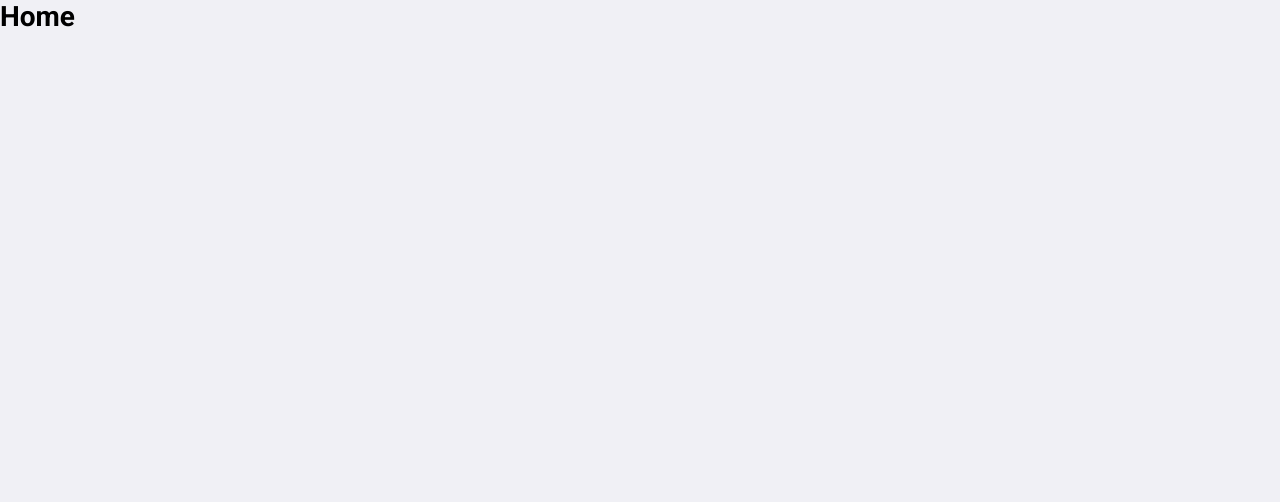
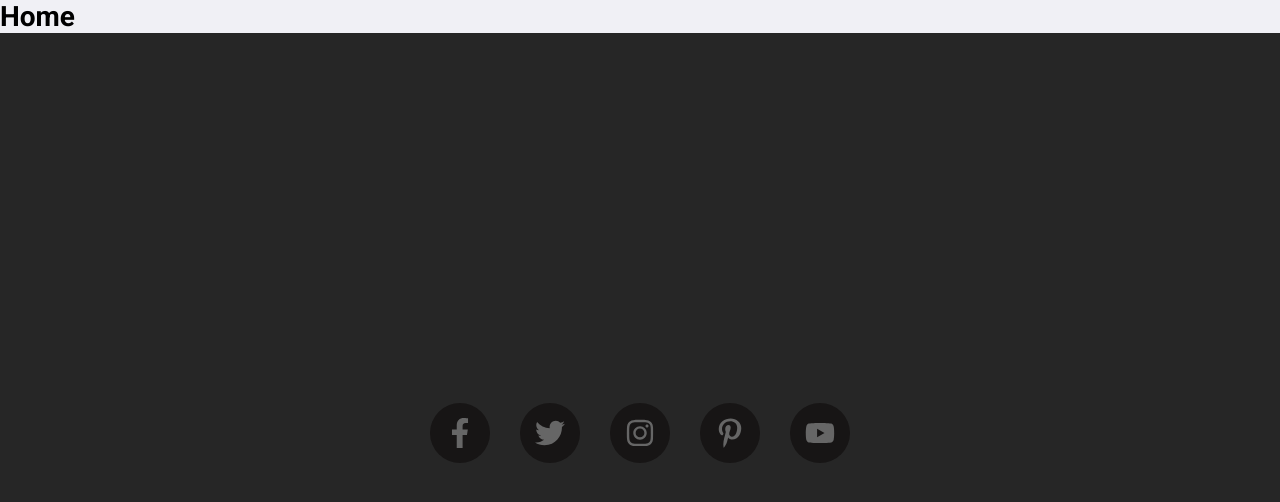
Before and after one commit to felipe-bessa/vegana-a-bessa, a React (Create React App) app in the folder frontend/: page / in a window 1280 px wide. Shown: the top 502 px of the page. Built offline with nearby package versions, Linux system fonts and the light colour scheme.

Commit message:
Inserindo rodapé nas páginas do site

```diff
--- a/frontend/src/pages/About/index.js
+++ b/frontend/src/pages/About/index.js
@@ -1,9 +1,13 @@
+// pages/About/index.js
+
 import React from 'react';
 
 import './styles.css';
 
+import Footer from '../../components/Footer/Footer';
+
 export default function About() {
   return(
-    <h1>About</h1>
+    <Footer />
   );
 }
--- a/frontend/src/pages/Home/index.js
+++ b/frontend/src/pages/Home/index.js
@@ -1,9 +1,16 @@
+// pages/Home/index.js
+
 import React from 'react';
 
 import './styles.css';
 
+import Footer from '../../components/Footer/Footer';
+
 export default function Home() {
   return(
-    <h1>Home</h1>
+    <div>
+      <h1>Home</h1>
+      <Footer />
+    </div>
   );
 }
--- a/frontend/src/pages/Recipes/index.js
+++ b/frontend/src/pages/Recipes/index.js
@@ -1,9 +1,16 @@
+// pages/Recipes/index.js
+
 import React from 'react';
 
 import './styles.css';
 
+import Footer from '../../components/Footer/Footer';
+
 export default function Recipes() {
   return(
-    <h1>Recipes</h1>
+    <div>
+      <h1>Recipes</h1>
+      <Footer />
+    </div>
   );
 }
```
